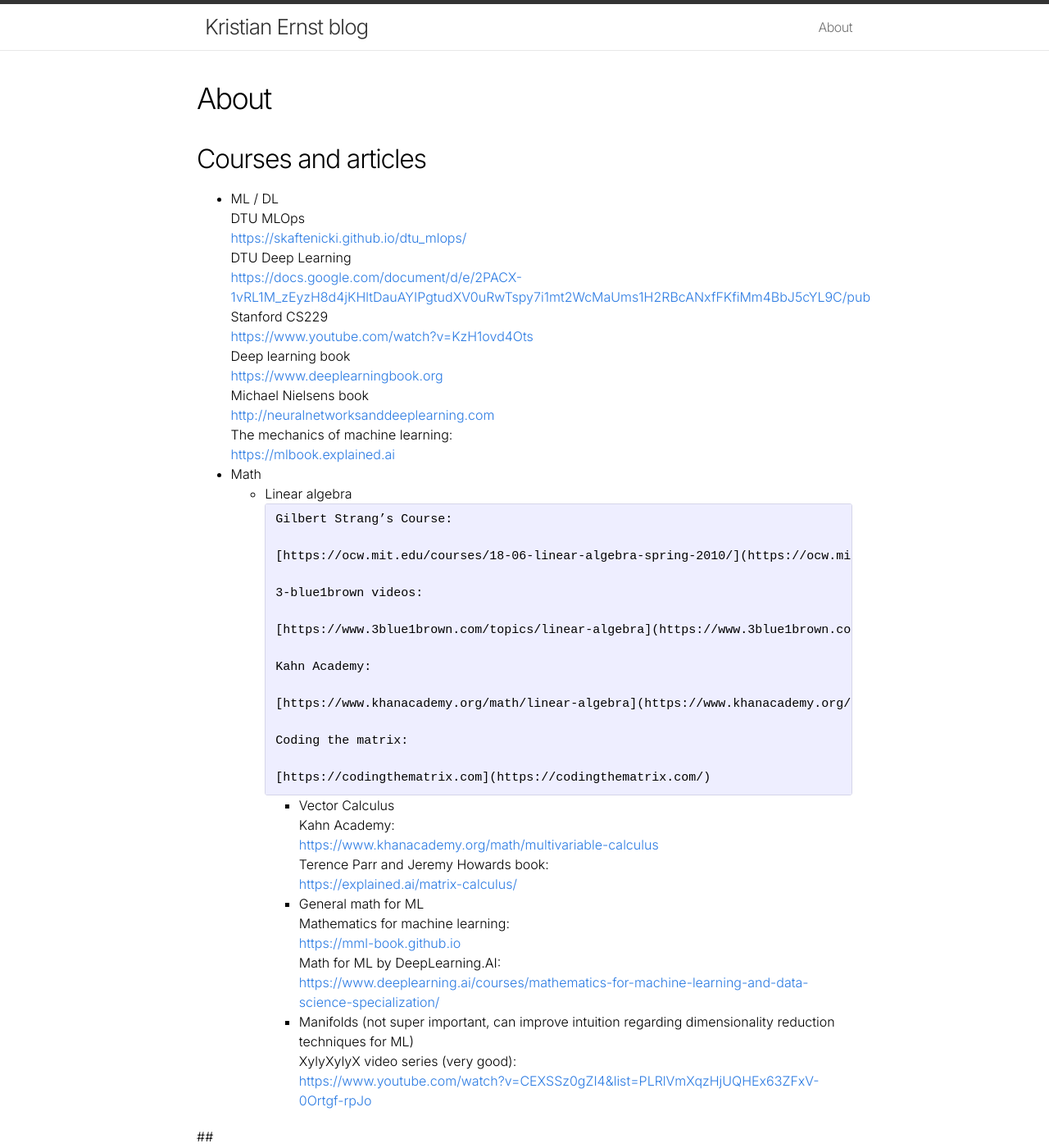
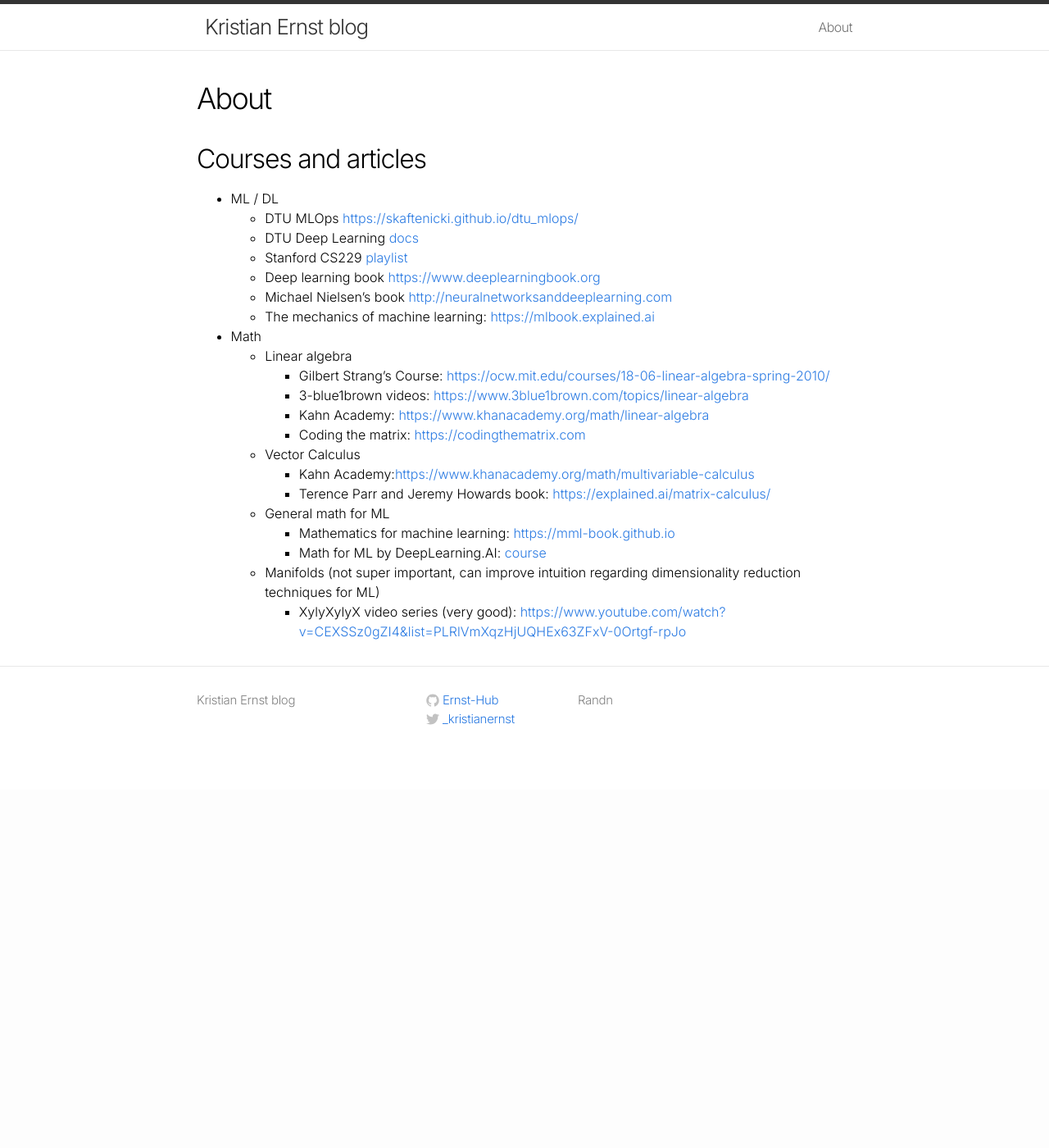
Before and after one commit to kristianernst/kristianernst.github.io, a Jekyll site: the page built from about.md, in a window 1280 px wide and 1400 px high. Shown: the whole window at 82% size. Built offline with Jekyll 4.4.1, drawn with Linux system fonts in a browser that asks for light colours.

Commit message:
updated math

```diff
--- a/about.md
+++ b/about.md
@@ -8,80 +8,26 @@
 ## Courses and articles
 
 - ML / DL
+  - DTU MLOps [https://skaftenicki.github.io/dtu_mlops/](https://skaftenicki.github.io/dtu_mlops/)
+  - DTU Deep Learning [docs](https://docs.google.com/document/d/e/2PACX-1vRL1M_zEyzH8d4jKHltDauAYIPgtudXV0uRwTspy7i1mt2WcMaUms1H2RBcANxfFKfiMm4BbJ5cYL9C/pub)
+  - Stanford CS229 [playlist](https://www.youtube.com/watch?v=KzH1ovd4Ots)
+  - Deep learning book [https://www.deeplearningbook.org](https://www.deeplearningbook.org/)
+  - Michael Nielsen's book [http://neuralnetworksanddeeplearning.com](http://neuralnetworksanddeeplearning.com/)
+  - The mechanics of machine learning: [https://mlbook.explained.ai](https://mlbook.explained.ai/)
+- Math
+  - Linear algebra
+    - Gilbert Strang’s Course: [https://ocw.mit.edu/courses/18-06-linear-algebra-spring-2010/](https://ocw.mit.edu/courses/18-06-linear-algebra-spring-2010/)
+    - 3-blue1brown videos: [https://www.3blue1brown.com/topics/linear-algebra](https://www.3blue1brown.com/topics/linear-algebra)
+    - Kahn Academy: [https://www.khanacademy.org/math/linear-algebra](https://www.khanacademy.org/math/linear-algebra)
+    - Coding the matrix: [https://codingthematrix.com](https://codingthematrix.com/)
 
+  - Vector Calculus
+    - Kahn Academy:[https://www.khanacademy.org/math/multivariable-calculus](https://www.khanacademy.org/math/multivariable-calculus)
+    - Terence Parr and Jeremy Howards book: [https://explained.ai/matrix-calculus/](https://explained.ai/matrix-calculus/)
 
-	DTU MLOps
+  - General math for ML
+	- Mathematics for machine learning: [https://mml-book.github.io](https://mml-book.github.io/)
+	- Math for ML by DeepLearning.AI: [course](https://www.deeplearning.ai/courses/mathematics-for-machine-learning-and-data-science-specialization/)
 
-	[https://skaftenicki.github.io/dtu_mlops/](https://skaftenicki.github.io/dtu_mlops/)
-
-	DTU Deep Learning
-
-	[https://docs.google.com/document/d/e/2PACX-1vRL1M_zEyzH8d4jKHltDauAYIPgtudXV0uRwTspy7i1mt2WcMaUms1H2RBcANxfFKfiMm4BbJ5cYL9C/pub](https://docs.google.com/document/d/e/2PACX-1vRL1M_zEyzH8d4jKHltDauAYIPgtudXV0uRwTspy7i1mt2WcMaUms1H2RBcANxfFKfiMm4BbJ5cYL9C/pub)
-
-	Stanford CS229
-
-	[https://www.youtube.com/watch?v=KzH1ovd4Ots](https://www.youtube.com/watch?v=KzH1ovd4Ots)
-
-	Deep learning book
-
-	[https://www.deeplearningbook.org](https://www.deeplearningbook.org/)
-
-	Michael Nielsens book
-
-	[http://neuralnetworksanddeeplearning.com](http://neuralnetworksanddeeplearning.com/)
-
-	The mechanics of machine learning:
-
-	[https://mlbook.explained.ai](https://mlbook.explained.ai/)
-
-- Math
-
-  - Linear algebra
-
-
-		Gilbert Strang’s Course:
-
-		[https://ocw.mit.edu/courses/18-06-linear-algebra-spring-2010/](https://ocw.mit.edu/courses/18-06-linear-algebra-spring-2010/)
-
-		3-blue1brown videos:
-
-		[https://www.3blue1brown.com/topics/linear-algebra](https://www.3blue1brown.com/topics/linear-algebra)
-
-		Kahn Academy:
-
-		[https://www.khanacademy.org/math/linear-algebra](https://www.khanacademy.org/math/linear-algebra)
-
-		Coding the matrix:
-
-		[https://codingthematrix.com](https://codingthematrix.com/)
-
-	- Vector Calculus
-
-
-		Kahn Academy:
-
-		[https://www.khanacademy.org/math/multivariable-calculus](https://www.khanacademy.org/math/multivariable-calculus)
-
-		Terence Parr and Jeremy Howards book:
-
-		[https://explained.ai/matrix-calculus/](https://explained.ai/matrix-calculus/)
-
-	- General math for ML
-
-
-		Mathematics for machine learning:
-
-		[https://mml-book.github.io](https://mml-book.github.io/)
-
-		Math for ML by DeepLearning.AI:
-
-		[https://www.deeplearning.ai/courses/mathematics-for-machine-learning-and-data-science-specialization/](https://www.deeplearning.ai/courses/mathematics-for-machine-learning-and-data-science-specialization/)
-
-	- Manifolds (not super important, can improve intuition regarding dimensionality reduction techniques for ML)
-
-
-		XylyXylyX video series (very good):
-
-		[https://www.youtube.com/watch?v=CEXSSz0gZI4&list=PLRlVmXqzHjUQHEx63ZFxV-0Ortgf-rpJo](https://www.youtube.com/watch?v=CEXSSz0gZI4&list=PLRlVmXqzHjUQHEx63ZFxV-0Ortgf-rpJo)
-
-##
+  - Manifolds (not super important, can improve intuition regarding dimensionality reduction techniques for ML)
+	- XylyXylyX video series (very good): [https://www.youtube.com/watch?v=CEXSSz0gZI4&list=PLRlVmXqzHjUQHEx63ZFxV-0Ortgf-rpJo](https://www.youtube.com/watch?v=CEXSSz0gZI4&list=PLRlVmXqzHjUQHEx63ZFxV-0Ortgf-rpJo)
```
Also changed, not shown: _posts/2023-08-20-reinforce.markdown (+14 -14 lines).
